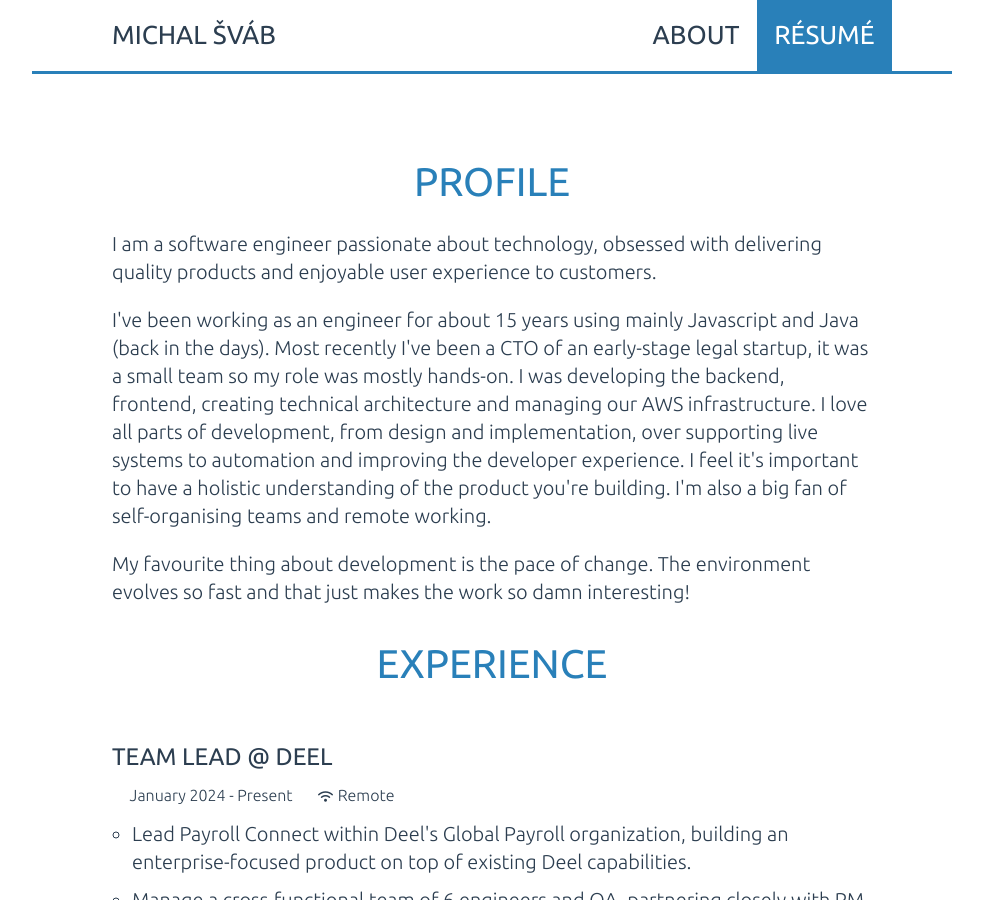
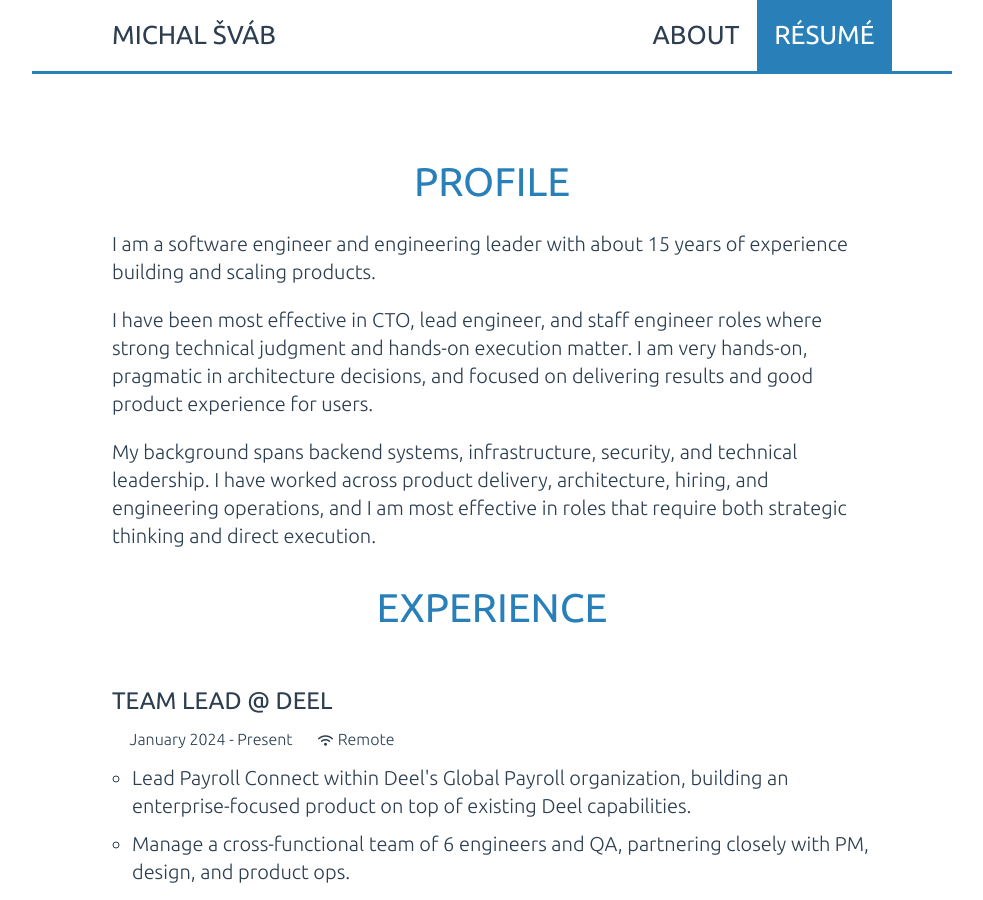
Before and after one commit to msvab/msvab.github.io, a Jekyll site: the page built from resume.html, in a window 1280 px wide and 900 px high. Shown: the whole window, without its empty margins (148-1131 px from the left). Built offline with Jekyll 4.4.1, drawn with Linux system fonts in a browser that asks for light colours.

Commit message:
Refine resume profile summary

```diff
--- a/resume.html
+++ b/resume.html
@@ -7,17 +7,12 @@ permalink: /resume/
 ---
 <section>
   <h2 class="text-center">Profile</h2>
-  <p>I am a software engineer passionate about technology, obsessed with delivering quality products and
-    enjoyable user experience to customers.
-  </p>
-  <p>I've been working as an engineer for about 15 years using mainly Javascript and Java (back in the days).
-    Most recently I've been a CTO of an early-stage legal startup, it was a small team so my role
-    was mostly hands-on. I was developing the backend, frontend, creating technical architecture and managing our AWS infrastructure.
-    I love all parts of development, from design and implementation, over supporting live systems to automation
-    and improving the developer experience. I feel it's important to have a holistic understanding of the product
-    you're building. I'm also a big fan of self-organising teams and remote working.</p>
-  <p>My favourite thing about development is the pace of change. The environment evolves so fast and
-    that just makes the work so damn interesting!</p>
+  <p>I am a software engineer and engineering leader with about 15 years of experience building and scaling products.</p>
+  <p>I have been most effective in CTO, lead engineer, and staff engineer roles where strong technical judgment and hands-on execution matter.
+    I am very hands-on, pragmatic in architecture decisions, and focused on delivering results and good product experience for users.</p>
+  <p>My background spans backend systems, infrastructure, security, and technical leadership. I have worked across product
+    delivery, architecture, hiring, and engineering operations, and I am most effective in roles that require both strategic
+    thinking and direct execution.</p>
 </section>
 
 <section>
```
